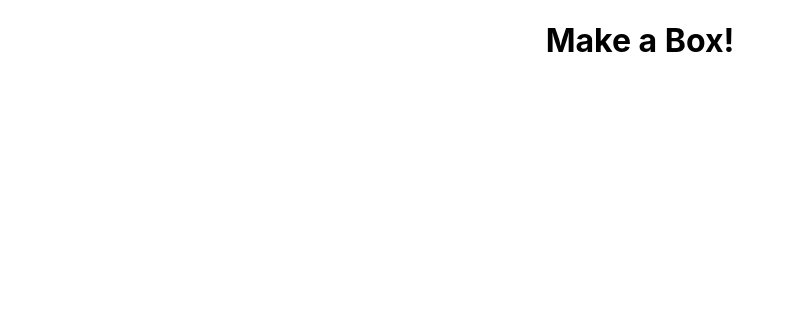
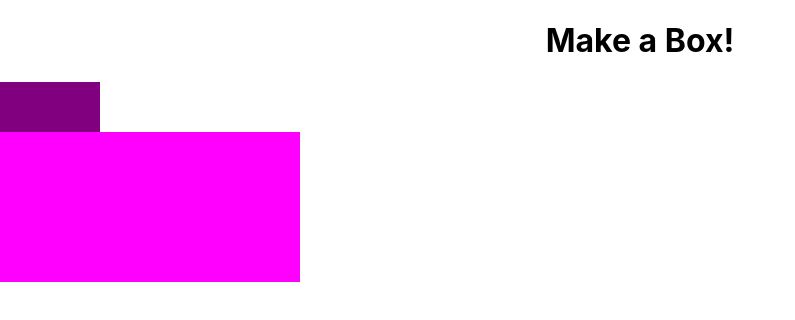
Before and after one commit to katharinecooney/box-creator, a React (Create React App) app: page / in a window 1280 px wide. Shown: the top 320 px of the page, without its empty margins (0-795 px from the left). Built offline with nearby package versions, Linux system fonts and the light colour scheme.

Commit message:
Add logic in BoxList to display all boxes

```diff
--- a/src/BoxList.js
+++ b/src/BoxList.js
@@ -1,18 +1,24 @@
-import React, { Component } from 'react'
+import React, { Component } from 'react';
+import Box from './Box';
 
 class BoxList extends Component {
   constructor(props){
     super(props);
     this.state = {
-      allBoxes: []
+      allBoxes: [
+        {height: 50, width: 100, color: 'purple'},
+        {height: 150, width: 300, color: 'magenta'},
+      ]
     }
   }
 
 
   render(){
+    const boxes = this.state.allBoxes.map(box => <Box height={box.height} width={box.width} color={box.color}/>);
     return(
       <div>
         <h1>Make a Box!</h1>
+        {boxes}
       </div>
     )
   }
```
